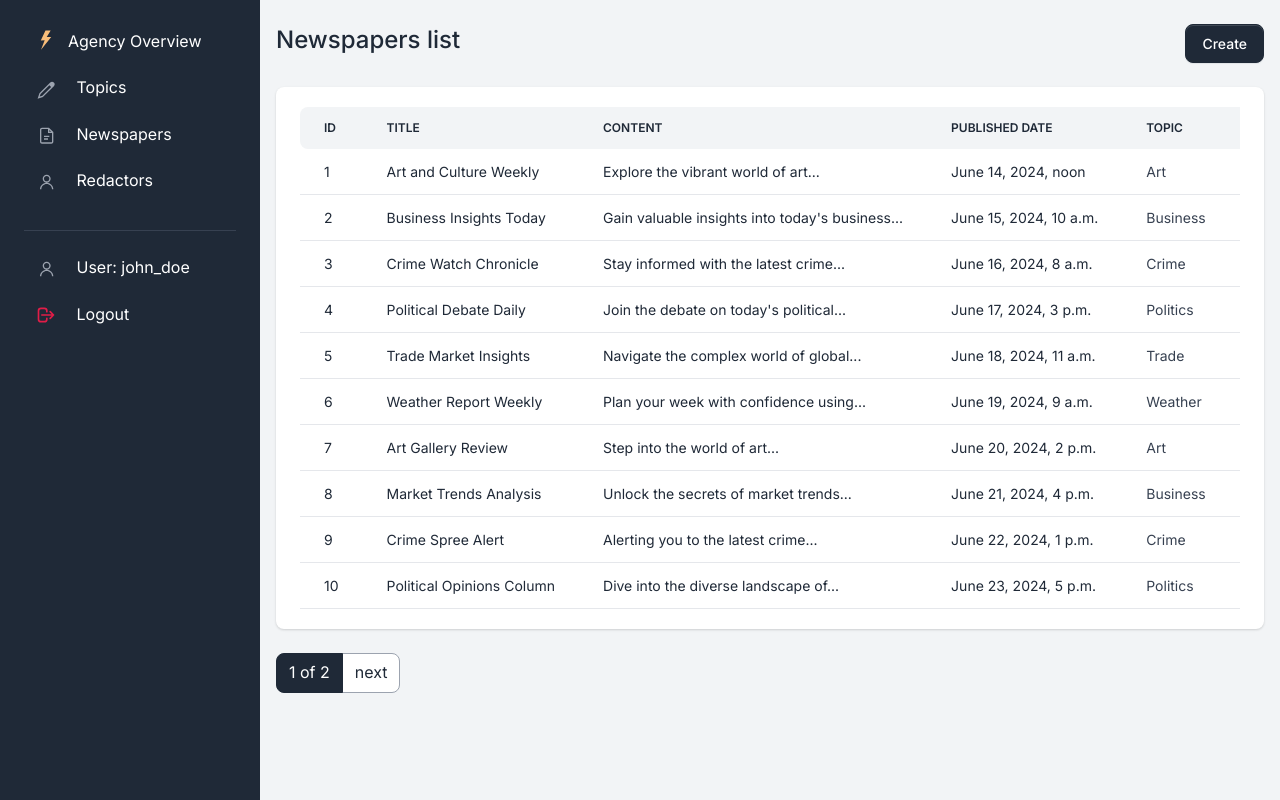
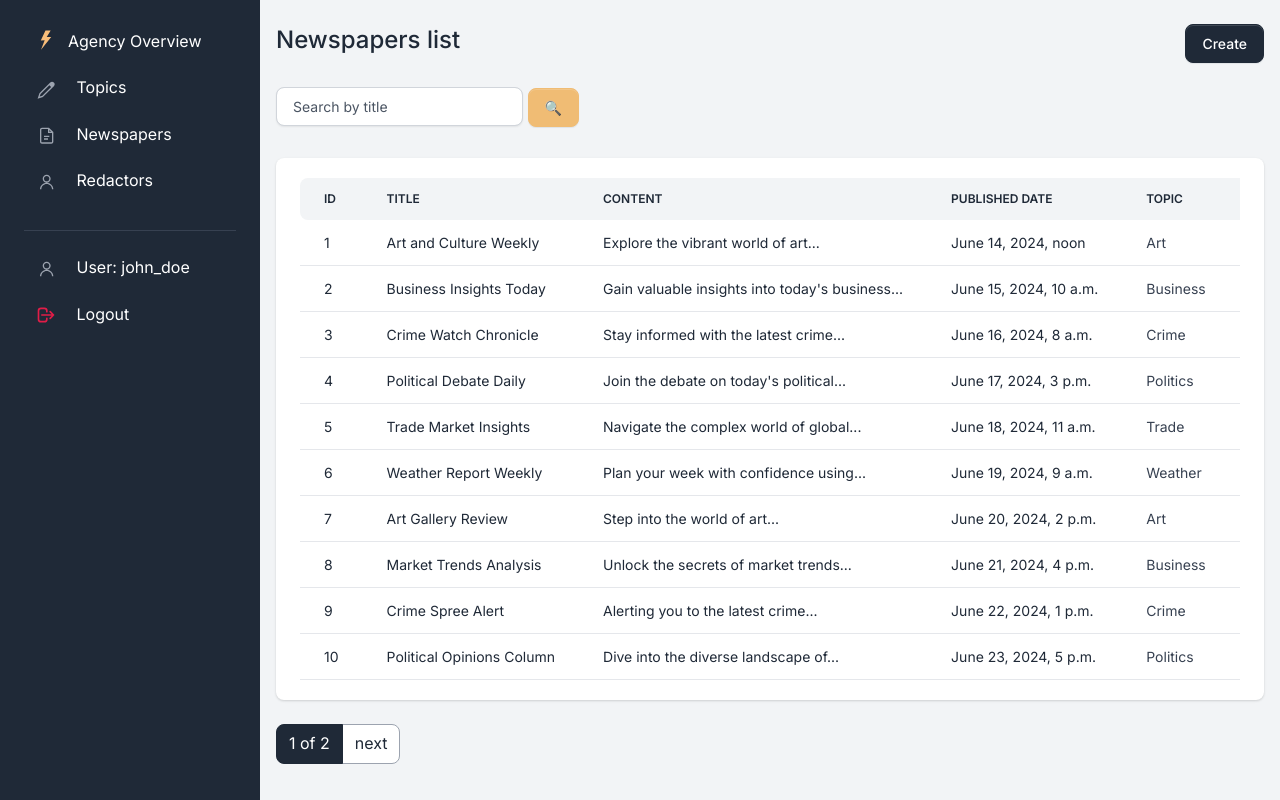
Before and after one commit to haldaniko/NewspaperAgency-DjangoWebsite, a Django app: page /newspapers/ in a window 1280 px wide. Run offline with Django 5.2, Linux system fonts and the light colour scheme; a user stored in the database is signed in; data comes from the database, SQL or seed files in the repository; some libraries are stand-ins or nearby versions.

Commit message:
add search forms

```diff
--- a/newspaper/forms.py
+++ b/newspaper/forms.py
@@ -0,0 +1,34 @@
+from django import forms
+
+
+class NewspaperSearchForm(forms.Form):
+    title = forms.CharField(
+        max_length=255,
+        required=False,
+        label="",
+        widget=forms.TextInput(
+            attrs={"placeholder": "Search by title"}
+        )
+    )
+
+
+class RedactorSearchForm(forms.Form):
+    username = forms.CharField(
+        max_length=255,
+        required=False,
+        label="",
+        widget=forms.TextInput(
+            attrs={"placeholder": "Search by username"}
+        )
+    )
+
+
+class TopicSearchForm(forms.Form):
+    name = forms.CharField(
+        max_length=255,
+        required=False,
+        label="",
+        widget=forms.TextInput(
+            attrs={"placeholder": "Search by name"}
+        )
+    )
--- a/newspaper/views.py
+++ b/newspaper/views.py
@@ -3,6 +3,7 @@ from django.shortcuts import render
 from django.urls import reverse_lazy
 from django.views import generic
 
+from newspaper.forms import NewspaperSearchForm, RedactorSearchForm, TopicSearchForm
 from newspaper.models import Topic, Redactor, Newspaper
 
 
@@ -25,8 +26,20 @@ class TopicListView(LoginRequiredMixin, generic.ListView):
     model = Topic
     context_object_name = "topic_list"
     template_name = "newspaper/topic/topic_list.html"
+    paginate_by = 10
 
-    paginate_by = 10
+    def get_context_data(self, *, object_list=None, **kwargs):
+        context = super(TopicListView, self).get_context_data(**kwargs)
+        name = self.request.GET.get("name", "")
+        context["search_form"] = TopicSearchForm(initial={"name": name})
+        return context
+
+    def get_queryset(self):
+        queryset = Topic.objects.all()
+        form = TopicSearchForm(self.request.GET)
+        if form.is_valid():
+            return queryset.filter(name__icontains=form.cleaned_data["name"])
+        return queryset
 
 
 class TopicCreateView(LoginRequiredMixin, generic.CreateView):
@@ -53,11 +66,24 @@ class TopicDeleteView(LoginRequiredMixin, generic.DeleteView):
 
 
 # region ---------- Redactor Views  ----------
-class RedactorListView(LoginRequiredMixin, generic.ListView):
+class RedactorListView(generic.ListView):
     model = Redactor
     context_object_name = "redactor_list"
     template_name = "newspaper/redactor/redactor_list.html"
     paginate_by = 10
+
+    def get_context_data(self, *, object_list=None, **kwargs):
+        context = super(RedactorListView, self).get_context_data(**kwargs)
+        username = self.request.GET.get("username", "")
+        context["search_form"] = RedactorSearchForm(initial={"username": username})
+        return context
+
+    def get_queryset(self):
+        queryset = Redactor.objects.all()
+        form = RedactorSearchForm(self.request.GET)
+        if form.is_valid():
+            queryset = queryset.filter(username__icontains=form.cleaned_data["username"])
+        return queryset
 
 
 class RedactorCreateView(LoginRequiredMixin, generic.CreateView):
@@ -95,6 +121,19 @@ class NewspaperListView(LoginRequiredMixin, generic.ListView):
     template_name = "newspaper/newspaper/newspaper_list.html"
     paginate_by = 10
 
+    def get_context_data(self, *, object_list=None, **kwargs):
+        context = super(NewspaperListView, self).get_context_data(**kwargs)
+        title = self.request.GET.get("title", "")
+        context["search_form"] = NewspaperSearchForm(initial={"title": title})
+        return context
+
+    def get_queryset(self):
+        queryset = Newspaper.objects.all()
+        form = NewspaperSearchForm(self.request.GET)
+        if form.is_valid():
+            queryset = queryset.filter(title__icontains=form.cleaned_data["title"])
+        return queryset
+
 
 class NewspaperCreateView(LoginRequiredMixin, generic.CreateView):
     model = Newspaper
--- a/templates/includes/search_form.html
+++ b/templates/includes/search_form.html
@@ -1,5 +1,8 @@
 {% load crispy_forms_filters %}
+
 <form method="get" action="" class="form-inline pb-2">
-    {{ search_form|crispy }}
-    <input type="submit" class="btn btn-secondary" value="🔍">
+  <div class="form-group mb-2 w-25 d-inline-block">
+    {{ search_form| crispy }}
+  </div>
+  <input type="submit" class="btn btn-secondary" value="🔍">
 </form>
--- a/templates/newspaper/newspaper/newspaper_list.html
+++ b/templates/newspaper/newspaper/newspaper_list.html
@@ -21,6 +21,8 @@
       </div>
     </div>
   </div>
+
+  {% include "includes/search_form.html" %}
 
   <div class="card border-0 shadow mb-4">
     <div class="card-body">
--- a/templates/newspaper/redactor/redactor_list.html
+++ b/templates/newspaper/redactor/redactor_list.html
@@ -20,6 +20,8 @@
       </div>
     </div>
   </div>
+
+    {% include "includes/search_form.html" %}
 
   <div class="card border-0 shadow mb-4">
     <div class="card-body">
--- a/templates/newspaper/topic/topic_list.html
+++ b/templates/newspaper/topic/topic_list.html
@@ -19,6 +19,9 @@
       </div>
     </div>
   </div>
+
+      {% include "includes/search_form.html" %}
+
 
   <div class="card border-0 shadow mb-4">
     <div class="card-body">
```
